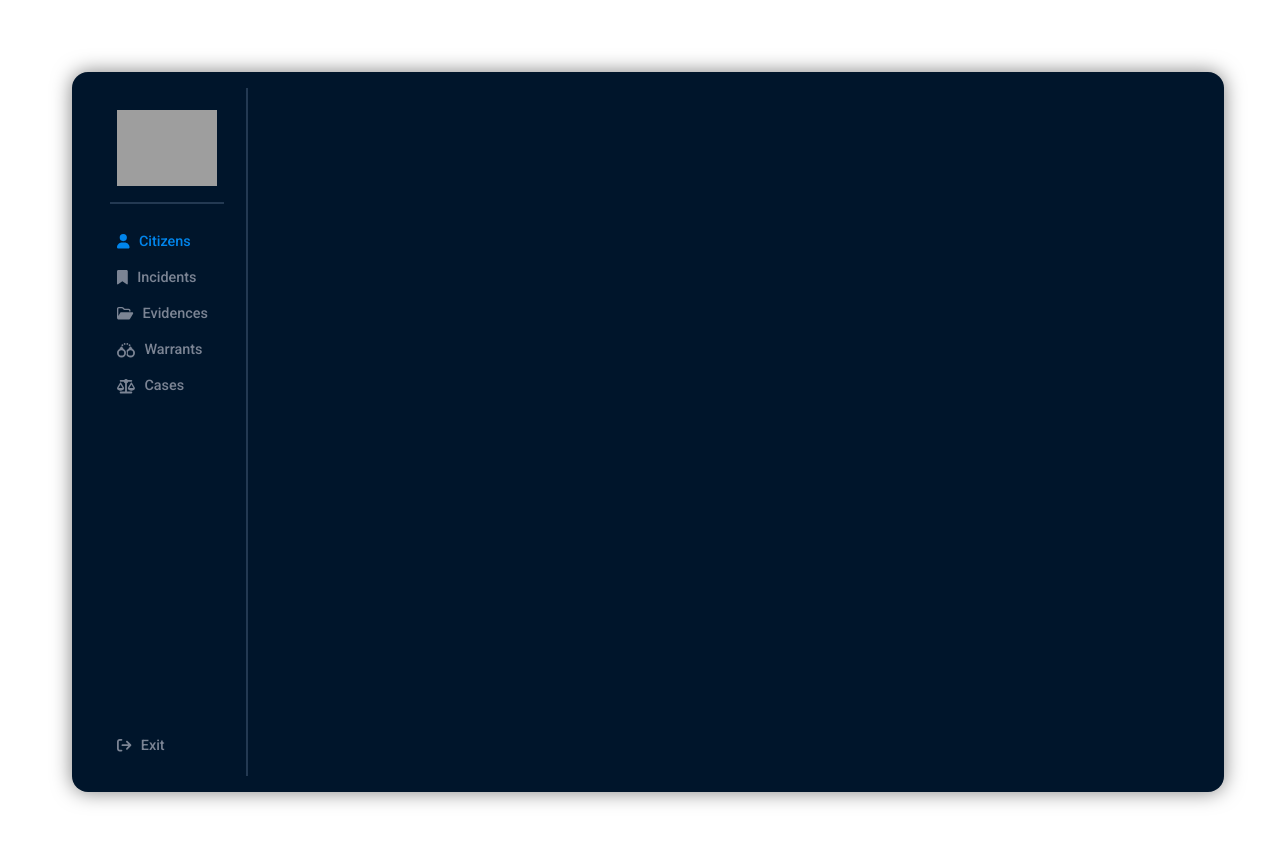
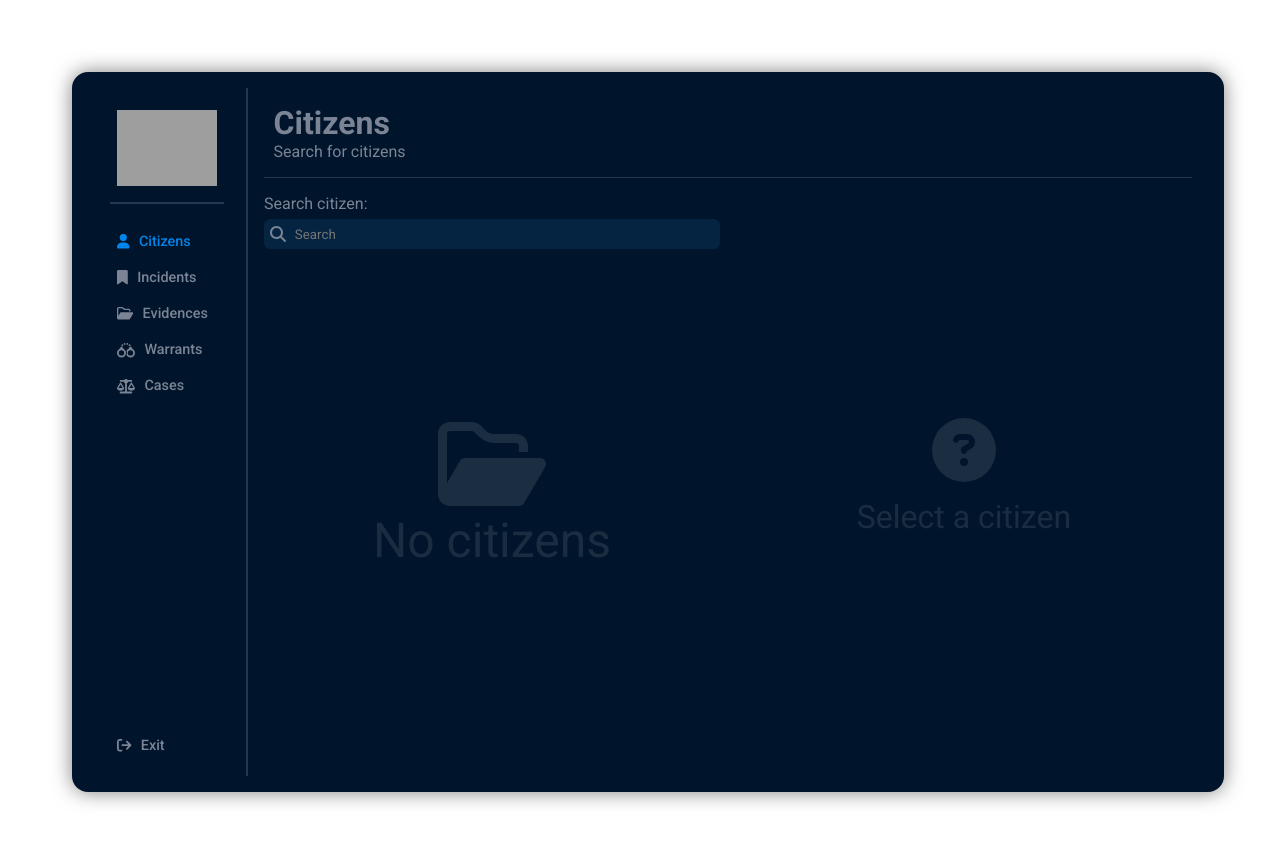
Before and after one commit to papiricoh/qb-mdt, a Vue app in the folder html/: page / in a window 1280 px wide. Shown: the top 844 px of the page. Built offline with nearby package versions, Linux system fonts and the light colour scheme; grey boxes are pictures that could not be loaded.

Commit message:
changed paths

```diff
--- a/html/src/App.vue
+++ b/html/src/App.vue
@@ -1,12 +1,13 @@
 <script setup>
-import Incidents from './components/Incidents.vue';
+import Incidents from './components/incidents/Incidents.vue';
+import Citizens from './components/citizens/Citizens.vue';
 </script>
 
 <script>
 export default {
   data() {
     return {
-      page: "citicens",
+      page: "citizens",
     }
   }
 }
@@ -18,8 +19,8 @@ export default {
       <div class="tab_list">
         <img style="align-self: center;" class="logo" src="https://pbs.twimg.com/profile_images/1433549822624100404/p5gTDCOj_400x400.png">
 
-        <div v-if="page == 'citicens'" class="tab_button active_tab"><font-awesome-icon :icon="['fas', 'user']" /> Citizens</div>
-        <div @click="page = 'citicens'" v-else class="tab_button"><font-awesome-icon :icon="['fas', 'user']" /> Citizens</div>
+        <div v-if="page == 'citizens'" class="tab_button active_tab"><font-awesome-icon :icon="['fas', 'user']" /> Citizens</div>
+        <div @click="page = 'citizens'" v-else class="tab_button"><font-awesome-icon :icon="['fas', 'user']" /> Citizens</div>
         <div v-if="page == 'incidents'" class="tab_button active_tab"><font-awesome-icon :icon="['fas', 'bookmark']" /> Incidents</div>
         <div @click="page = 'incidents'" v-else class="tab_button"><font-awesome-icon :icon="['fas', 'bookmark']" /> Incidents</div>
         <div v-if="page == 'evidences'" class="tab_button active_tab"><font-awesome-icon :icon="['far', 'folder-open']" /> Evidences</div>
@@ -34,6 +35,7 @@ export default {
     </div>
     <div class="main_page">
       <Incidents v-if="page == 'incidents'"></Incidents>
+      <Citizens v-if="page == 'citizens'"></Citizens>
     </div>
   </main>
 </template>
--- /dev/null
+++ b/html/src/components/citizens/Citizens.vue
@@ -0,0 +1,168 @@
+<script setup>
+import IncidentData from './IncidentData.vue'
+</script>
+
+<script>
+export default {
+  data() {
+    return {
+      search_input: null,
+      search_list: [],
+
+      selected_citizen: null,
+
+    }
+  },
+  watch: {
+    search_input(newValue, oldValue) {
+      if(newValue.length < 3) {
+        return
+      }
+      this.search_list = [
+        { citizenid: "23DWE23", first_name: "John", last_name: "Mclain", hasWarrant: true },
+      ]
+    }
+  },
+  methods: {
+    isSelected(incident) {
+      if(this.selected_citizen != null && this.selected_citizen.citizenid == incident.citizenid) {
+        return "background-color: #083664;";
+      }
+      return "";
+    }
+  }
+}
+</script>
+
+<template>
+  <div class="citizens_page">
+    <div class="page_title">
+      <div style="font-size: 2rem; font-weight: bold;">Citizens</div>
+      <div>Search for citizens</div>
+    </div>
+    <div class="main_page">
+      <div class="search_container">
+        <div>Search citizen:</div>
+        <div class="input_container">
+          <font-awesome-icon :icon="['fas', 'magnifying-glass']" />
+          <input v-model="search_input" placeholder="Search" type="text">
+        </div>
+        <div v-if="search_list.length != 0" class="list_container">
+          <div @click="selected_citizen = citizen" class="citizen_box" v-for="citizen in search_list" :style="isSelected(citizen)">
+            <div>{{ citizen.first_name }} {{ citizen.last_name }}</div>
+            <div style="display: flex; align-items: center; justify-content: space-between;">
+              <div>{{ citizen.citizenid }}</div>
+              <div v-if="citizen.hasWarrant" class="wanted">Wanted</div>
+            </div>
+          </div>
+        </div>
+        <div v-else class="empty_search"><font-awesome-icon :icon="['far', 'folder-open']" size="2xl" />No citizens</div>
+      </div>
+      <div v-if="selected_citizen == null" class="empty_citizen"><font-awesome-icon :icon="['fas', 'circle-question']" size="2xl" />Select a citizen</div>
+      <div v-else></div>
+    </div>
+  </div>
+</template>
+
+<style scoped>
+
+.citizens_page {
+  display: flex;
+  flex-direction: column;
+  height: 100%;
+  justify-content: stretch;
+  box-sizing: border-box;
+}
+.page_title {
+  height: 4rem;
+  padding: 0 .6rem;
+  padding-bottom: 1rem;
+  border-bottom: 1px solid #bfd6ff2f;
+  margin-bottom: 1rem;
+}
+.main_page {
+  width: 100%;
+  display: grid;
+  grid-template-columns: 1fr 1fr;
+  gap: 1rem;
+  height: 100%;
+  box-sizing: border-box;
+}
+.search_container {
+  display: flex;
+  flex-direction: column;
+  align-items: stretch;
+  gap: .4rem;
+  height: 100%;
+  box-sizing: border-box;
+}
+input {
+  background-color: transparent;
+  border: none;
+  color: white;
+  font-family: 'Roboto', sans-serif;
+  width: 100%;
+}
+input:focus-visible {
+  outline: none;
+}
+.input_container {
+  background-color: #052442;
+  border-radius: .4rem;
+  padding: .4rem;
+  display: flex;
+  align-items: center;
+  gap: .4rem;
+}
+.list_container {
+  overflow-y: scroll;
+  box-sizing: border-box;
+  height: 31rem;
+}
+.citizen_box {
+  padding: .6rem;
+  background-color: #052442;
+  border-radius: .3rem;
+  margin: .3rem;
+  display: flex;
+  flex-direction: column;
+  justify-content: center;
+  gap: .4rem;
+  cursor: pointer;
+  transition: .2s;
+}
+.citizen_box:hover {
+  background-color: #083664;
+  transition: .2s;
+}
+.citizen_box:active {
+  background-color: transparent;
+  transition: .2s;
+}
+.empty_search {
+  color: rgba(255, 255, 255, 0.10);
+  align-self: center;
+  margin: 10rem 0;
+  display: flex;
+  flex-direction: column;
+  align-items: center;
+  font-size: 3rem;
+}
+.empty_citizen {
+  display: flex;
+  align-items: center;
+  flex-direction: column;
+  justify-content: center;
+  color: rgba(255, 255, 255, 0.10);
+  font-size: 2rem;
+  gap: 1rem;
+}
+.wanted {
+  margin: .2rem;
+  padding: .2rem 1rem;
+  border-radius: .8rem;
+  border: 2px solid rgb(155, 3, 0);
+  color: rgb(155, 3, 0);
+  font-weight: 500;
+}
+</style>
```
Also changed, not shown: html/src/components/incidents/IncidentData.vue (renamed from html/src/components/IncidentData.vue), html/src/components/incidents/Incidents.vue (renamed from html/src/components/Incidents.vue).
